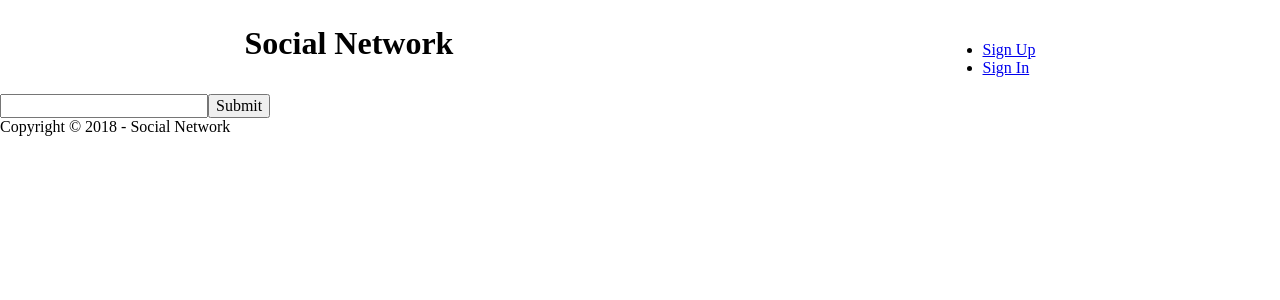
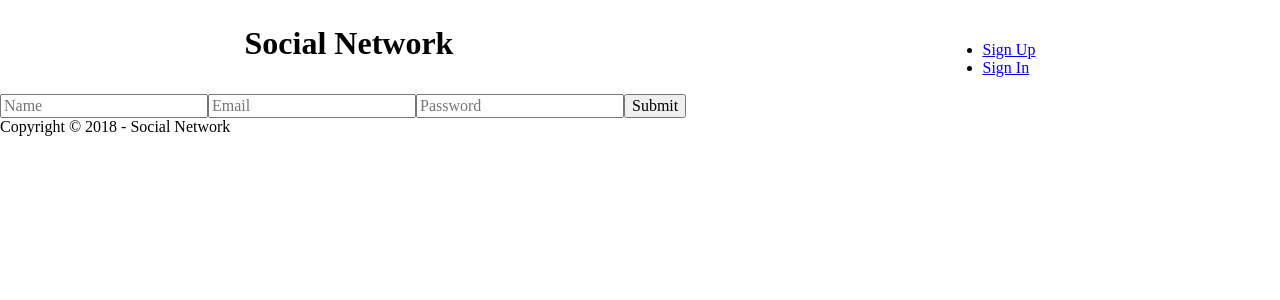
Before and after one commit to TheRealCaptainAwesome/LEGACY_social_network, a React (Create React App) app in the folder client/: page /register in a window 1280 px wide. Shown: the top 300 px of the page. Built offline with nearby package versions, Linux system fonts and the light colour scheme.

Commit message:
Added component state
Added state for the register component

Created a function that updates state based on input

```diff
--- a/client/src/components/containers/register/Register.js
+++ b/client/src/components/containers/register/Register.js
@@ -1,11 +1,41 @@
 import React, { Component } from "react";
 
 export default class Register extends Component {
+  state = {
+    name: "",
+    email: "",
+    password: ""
+  };
+
+  onInputChange = evt => {
+    const state = Object.assign({}, this.state);
+    state[evt.target.name] = evt.target.value;
+    this.setState(state);
+  };
+
   render() {
     return (
       <main>
         <form>
-          <input type="text" />
+          <input
+            type="text"
+            placeholder="Name"
+            name="name"
+            value={this.state.name}
+            onChange={this.onInputChange}
+          />
+          <input
+            type="text"
+            placeholder="Email"
+            name="email"
+            value={this.state.email}
+          />
+          <input
+            type="password"
+            placeholder="Password"
+            name="password"
+            value={this.state.password}
+          />
           <input type="submit" />
         </form>
       </main>
```
